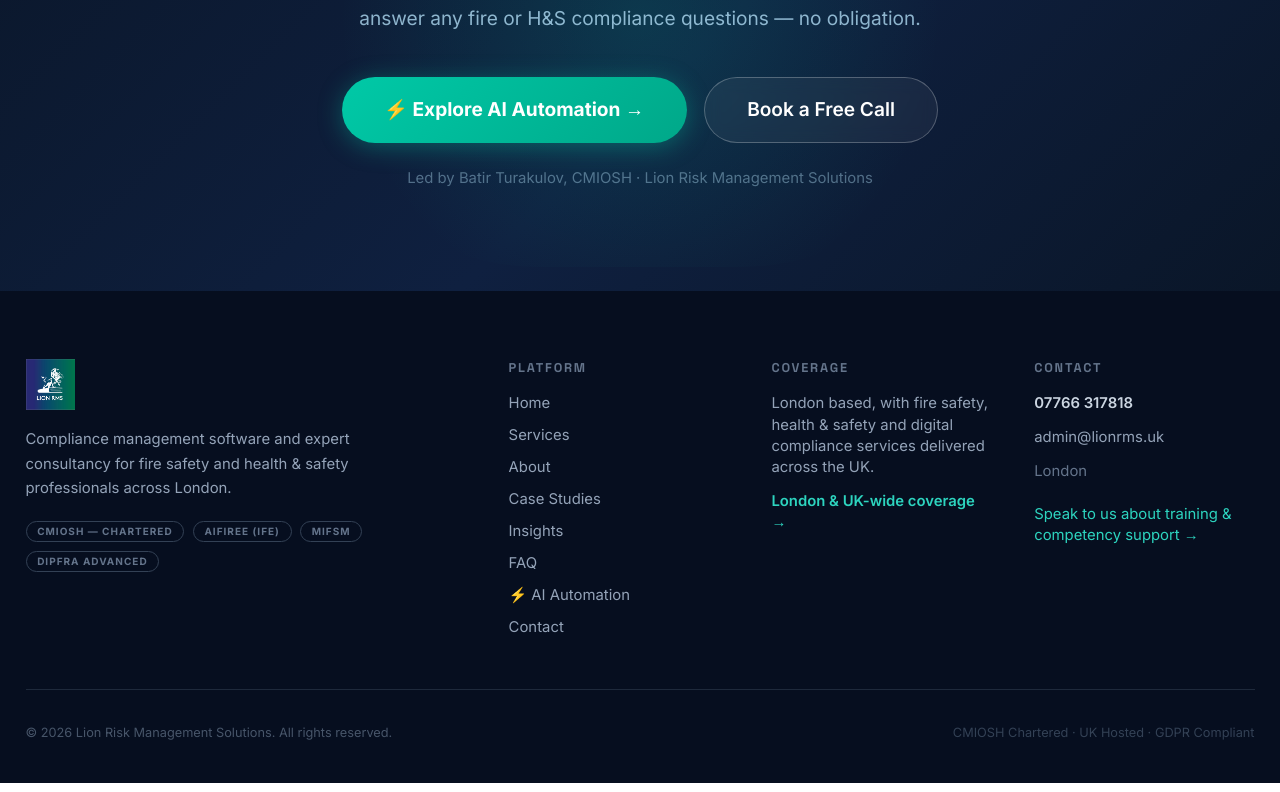
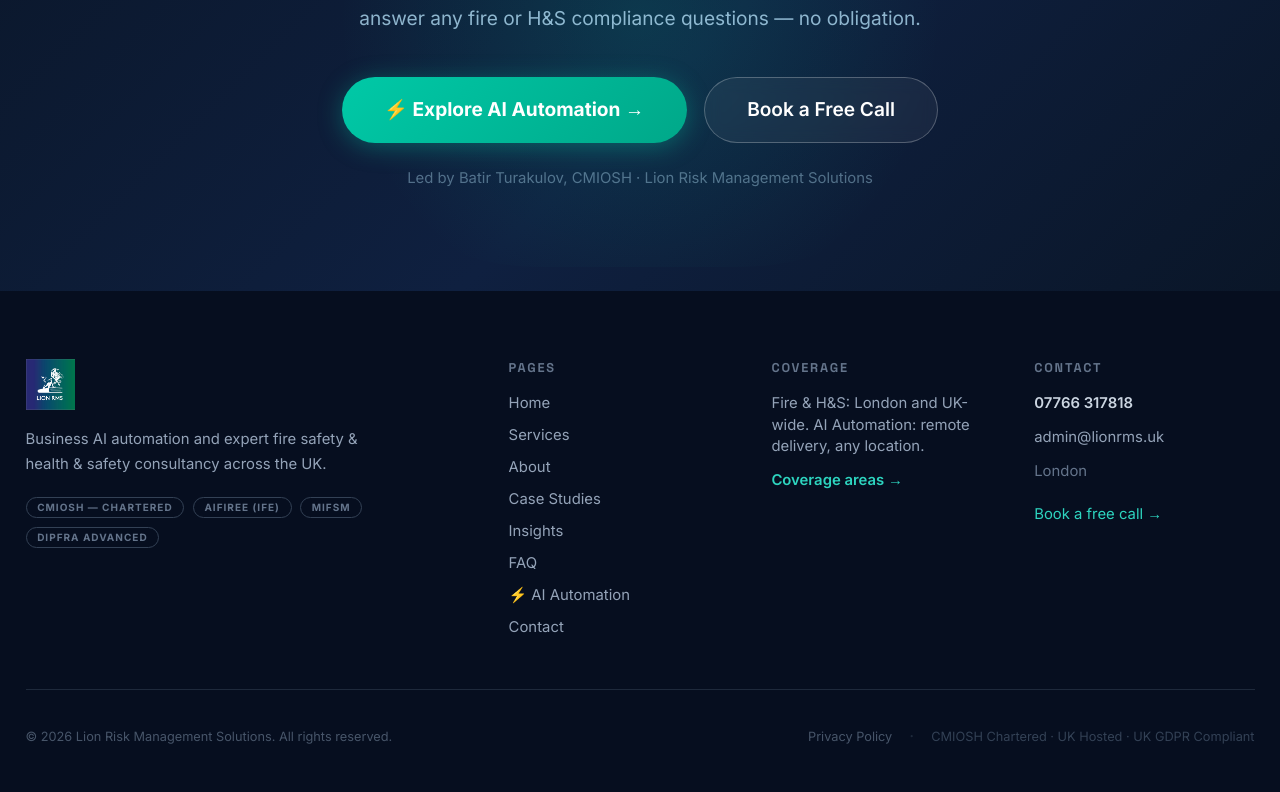
Before and after one commit to batir77777/lion-rms-website, a Next.js app: page / in a window 1280 px wide. Shown: the part 3566-4358 px from the top of the page. Built offline with nearby package versions, Linux system fonts and the light colour scheme.

Commit message:
Add files via upload

```diff
--- a/components/Footer.tsx
+++ b/components/Footer.tsx
@@ -14,8 +14,7 @@ export default function Footer() {
               <Logo className="h-12 w-auto" dark />
             </div>
             <p className="mb-5 max-w-xs text-sm leading-relaxed text-slate-400">
-              Compliance management software and expert consultancy for fire safety
-              and health &amp; safety professionals across London.
+              Business AI automation and expert fire safety &amp; health &amp; safety consultancy across the UK.
             </p>
             <div className="flex flex-wrap gap-2">
               {CREDENTIALS.slice(0, 4).map((c) => (
@@ -32,7 +31,7 @@ export default function Footer() {
           {/* Pages */}
           <div>
             <h3 className="mb-4 text-xs font-bold uppercase tracking-[0.14em] text-slate-500">
-              Platform
+              Pages
             </h3>
             <ul className="space-y-2.5 text-sm">
               {NAV.map((n) => (
@@ -50,9 +49,9 @@ export default function Footer() {
             <h3 className="mb-4 text-xs font-bold uppercase tracking-[0.14em] text-slate-500">
               Coverage
             </h3>
-            <p className="text-sm text-slate-400">London based, with fire safety, health &amp; safety and digital compliance services delivered across the UK.</p>
+            <p className="text-sm text-slate-400">Fire &amp; H&amp;S: London and UK-wide. AI Automation: remote delivery, any location.</p>
             <Link href="/areas" className="mt-3 inline-block text-sm font-semibold text-teal-400 transition hover:text-teal-300">
-              London &amp; UK-wide coverage →
+              Coverage areas →
             </Link>
           </div>
 
@@ -75,9 +74,9 @@ export default function Footer() {
               <li className="text-slate-500">{SITE.location}</li>
             </ul>
             <div className="mt-5 text-sm">
-              <a href="/contact" className="block text-teal-400 transition hover:text-teal-300">
-                Speak to us about training &amp; competency support →
-              </a>
+              <Link href="/contact" className="block text-teal-400 transition hover:text-teal-300">
+                Book a free call →
+              </Link>
             </div>
           </div>
         </div>
@@ -87,9 +86,15 @@ export default function Footer() {
           <p className="text-xs text-slate-600">
             © {new Date().getFullYear()} Lion Risk Management Solutions. All rights reserved.
           </p>
-          <p className="text-xs text-slate-700">
-            CMIOSH Chartered &middot; UK Hosted &middot; GDPR Compliant
-          </p>
+          <div className="flex items-center gap-4">
+            <Link href="/privacy" className="text-xs text-slate-600 transition hover:text-slate-400">
+              Privacy Policy
+            </Link>
+            <span className="text-slate-800" aria-hidden>·</span>
+            <p className="text-xs text-slate-700">
+              CMIOSH Chartered &middot; UK Hosted &middot; UK GDPR Compliant
+            </p>
+          </div>
         </div>
       </div>
     </footer>
```
